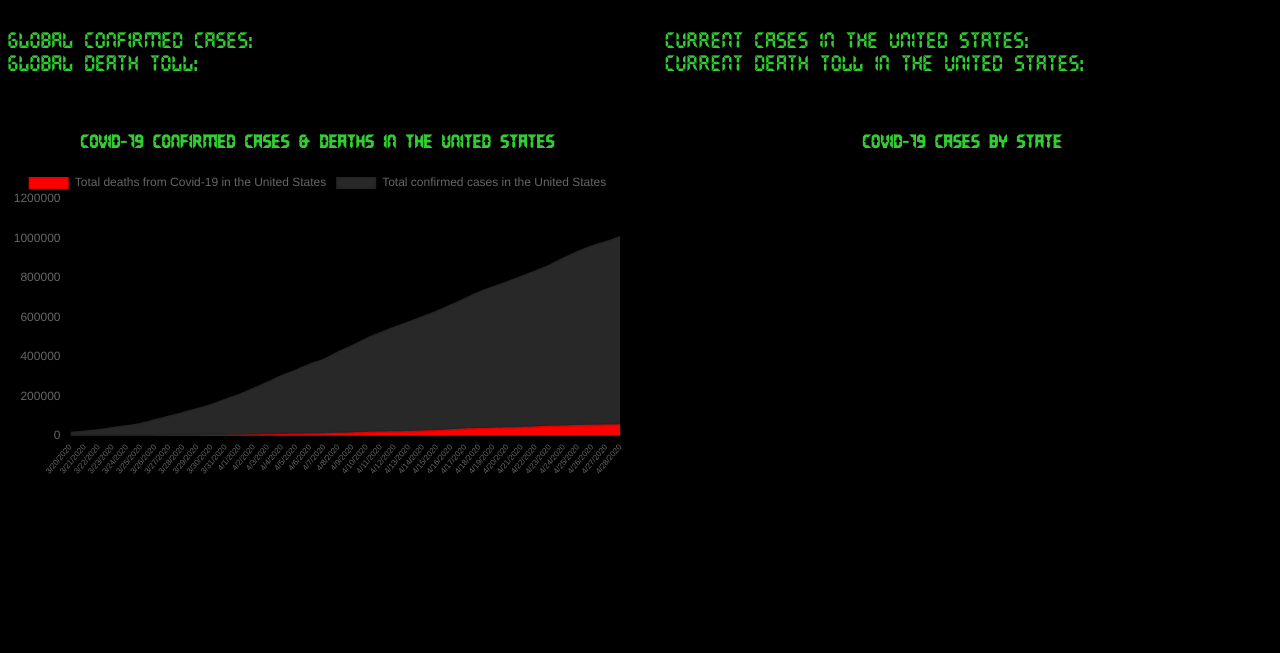
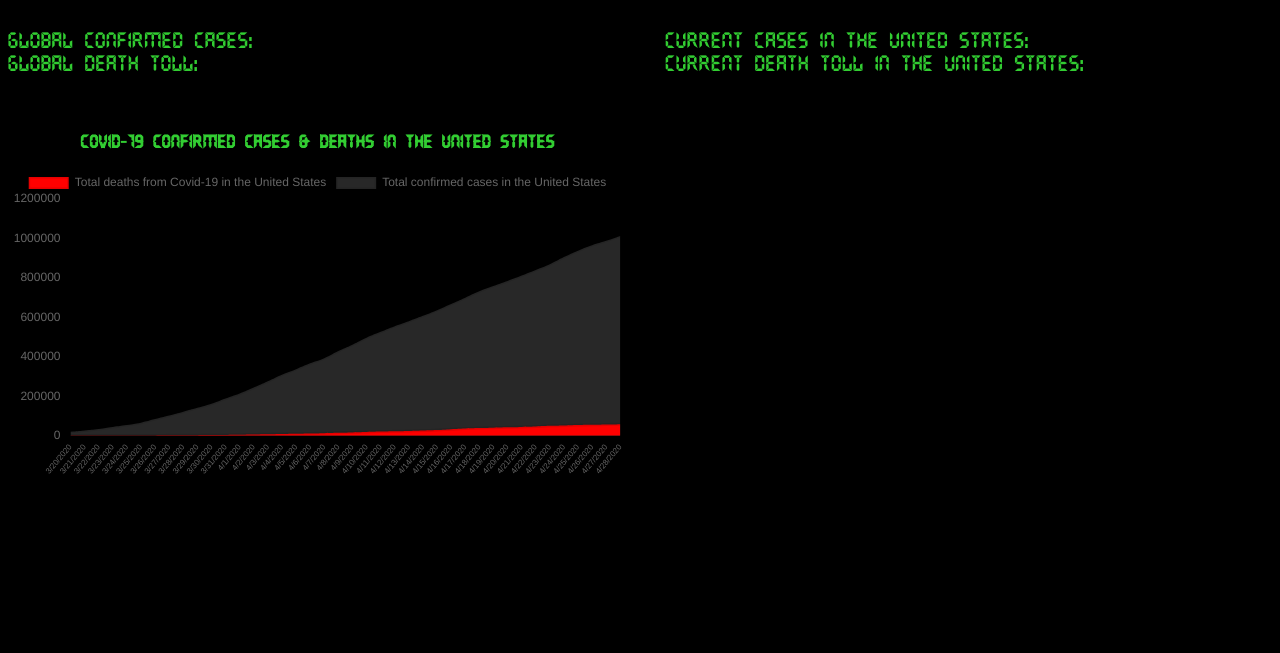
Before and after one commit to JoeHancock1995/COVID-19-Visualizer, a plain HTML site: page index.html in a window 1280 px wide. Shown: the part 123-776 px from the top of the page. Drawn offline with nearby package versions, Linux system fonts and the light colour scheme; no server answers.

Commit message:
added data

```diff
--- a/index.html
+++ b/index.html
@@ -33,10 +33,10 @@
         <canvas id="myChart3"></canvas>
     </div>
     <!-- <br/><br/> -->
-    <div class="state-container">
+    <!-- <div class="state-container">
         <h2>COVID-19 Cases by State</h2>
         <canvas id="myChart2"></canvas>
-    </div>
+    </div> -->
     <br/><br/>
     <div class="texas-container">
         <h2>COVID-19 cases in Texas cities</h2>
```
